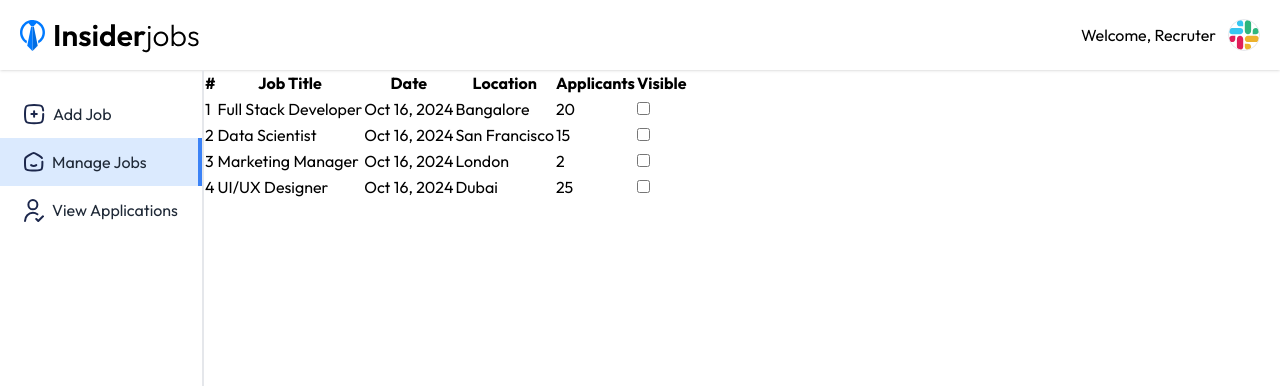
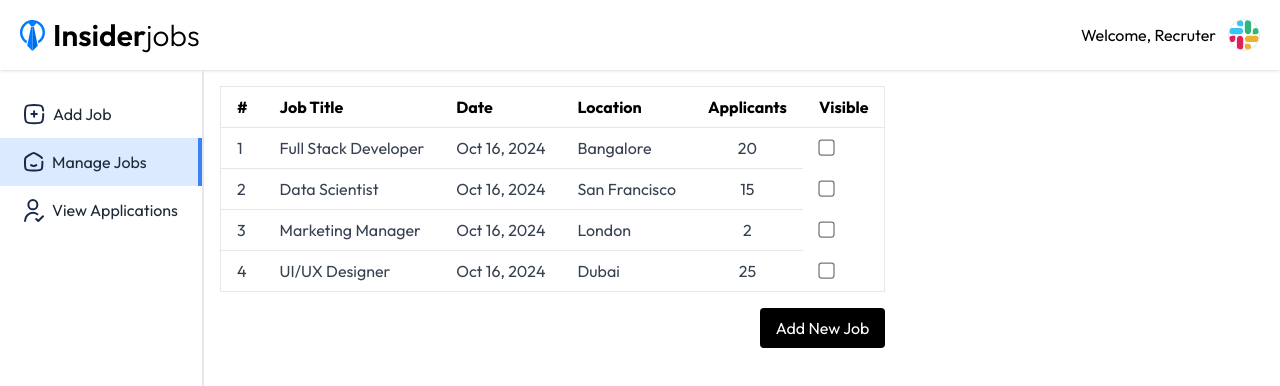
Before and after one commit to sushabhan878/Job-Portal, a React (Vite) app in the folder client/: page /dashboard/manage-jobs in a window 1280 px wide. Shown: the top 386 px of the page. Built offline with nearby package versions, Linux system fonts and the light colour scheme.

Commit message:
Completed the Manage Job Applications page too

```diff
--- a/client/src/pages/ManageJobs.jsx
+++ b/client/src/pages/ManageJobs.jsx
@@ -1,38 +1,61 @@
 import React from "react";
 import { manageJobsData } from "../assets/assets";
 import moment from "moment";
+import { useNavigate } from "react-router-dom";
 
 const ManageJobs = () => {
+  const navigate = useNavigate();
+
   return (
-    <div>
-      <div>
-        <table>
+    <div className="container p-4 max-w-5xl">
+      <div className="overflow-x-auto">
+        <table className="min-w-full bg-white border border-gray-200 max-sm:text-sm">
           <thead>
             <tr>
-              <th>#</th>
-              <th>Job Title</th>
-              <th>Date</th>
-              <th>Location</th>
-              <th>Applicants</th>
-              <th>Visible</th>
+              <th className="py-2 px-4 border-b text-left max-sm:hidden">#</th>
+              <th className="py-2 px-4 border-b text-left">Job Title</th>
+              <th className="py-2 px-4 border-b text-left max-sm:hidden">
+                Date
+              </th>
+              <th className="py-2 px-4 border-b text-left max-sm:hidden">
+                Location
+              </th>
+              <th className="py-2 px-4 border-b text-center">Applicants</th>
+              <th className="py-2 px-4 border-b text-left">Visible</th>
             </tr>
           </thead>
           <tbody>
             {manageJobsData.map((job, index) => (
-              <tr key={index}>
-                <td>{index + 1}</td>
-                <td>{job.title}</td>
-                <td>{moment(job.date).format("ll")}</td>
-                <td>{job.location}</td>
-                <td>{job.applicants}</td>
+              <tr key={index} className="text-gray-700">
+                <td className="py-2 px-4 border-b max-sm:hidden">
+                  {index + 1}
+                </td>
+                <td className="py-2 px-4 border-b">{job.title}</td>
+                <td className="py-2 px-4 border-b max-sm:hidden">
+                  {moment(job.date).format("ll")}
+                </td>
+                <td className="py-2 px-4 border-b max-sm:hidden">
+                  {job.location}
+                </td>
+                <td className="py-2 px-4 border-b text-center ">
+                  {job.applicants}
+                </td>
                 <td>
-                  <input type="checkbox" />
+                  <input className="scale-125 ml-4" type="checkbox" />
                 </td>
               </tr>
             ))}
           </tbody>
         </table>
       </div>
+      <div className="mt-4 flex justify-end">
+        <button
+          onClick={() => navigate("/dashboard/add-job")}
+          className="bg-black rounded text-white px-4 py-2"
+        >
+          Add New Job
+        </button>
+      </div>
     </div>
   );
 };
```
